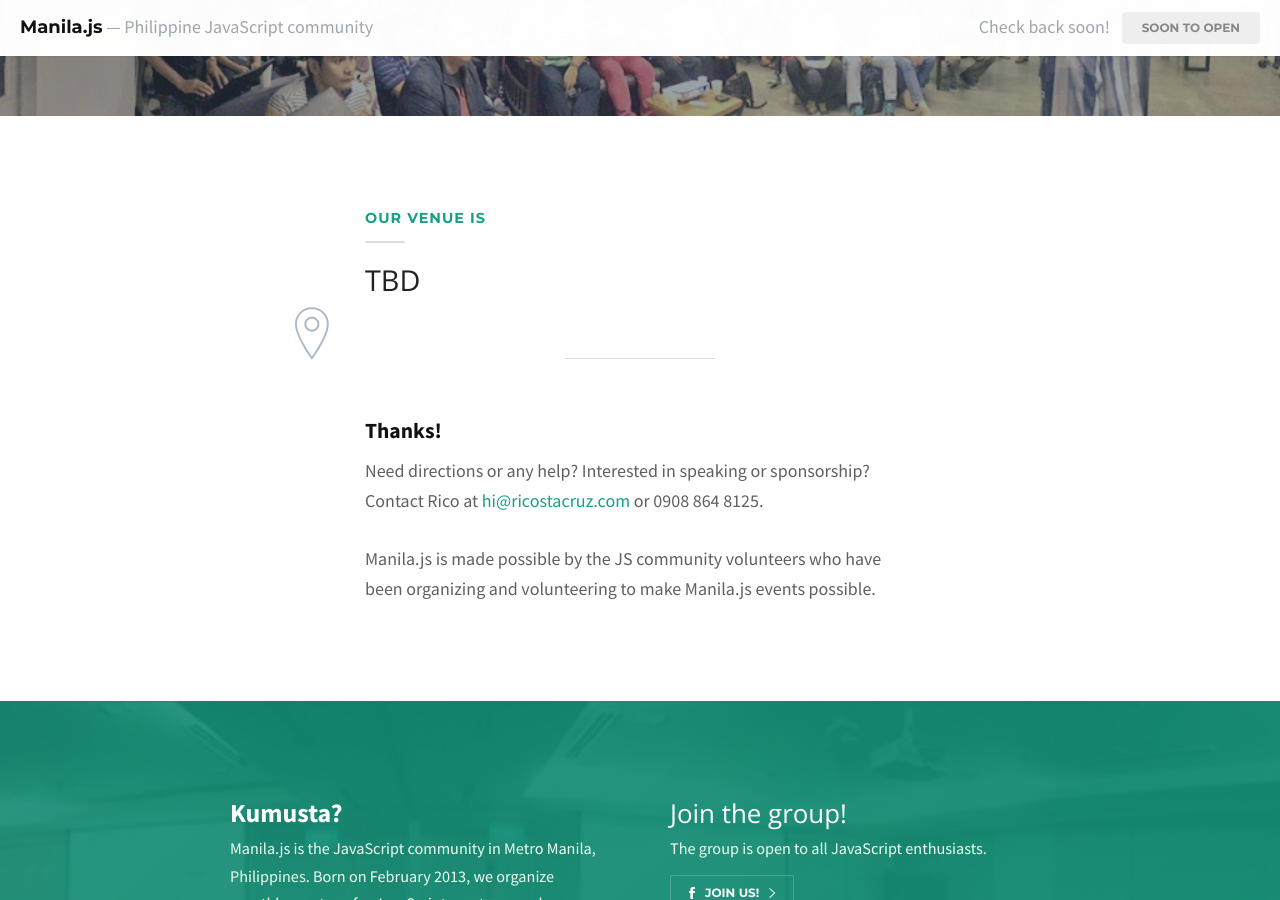
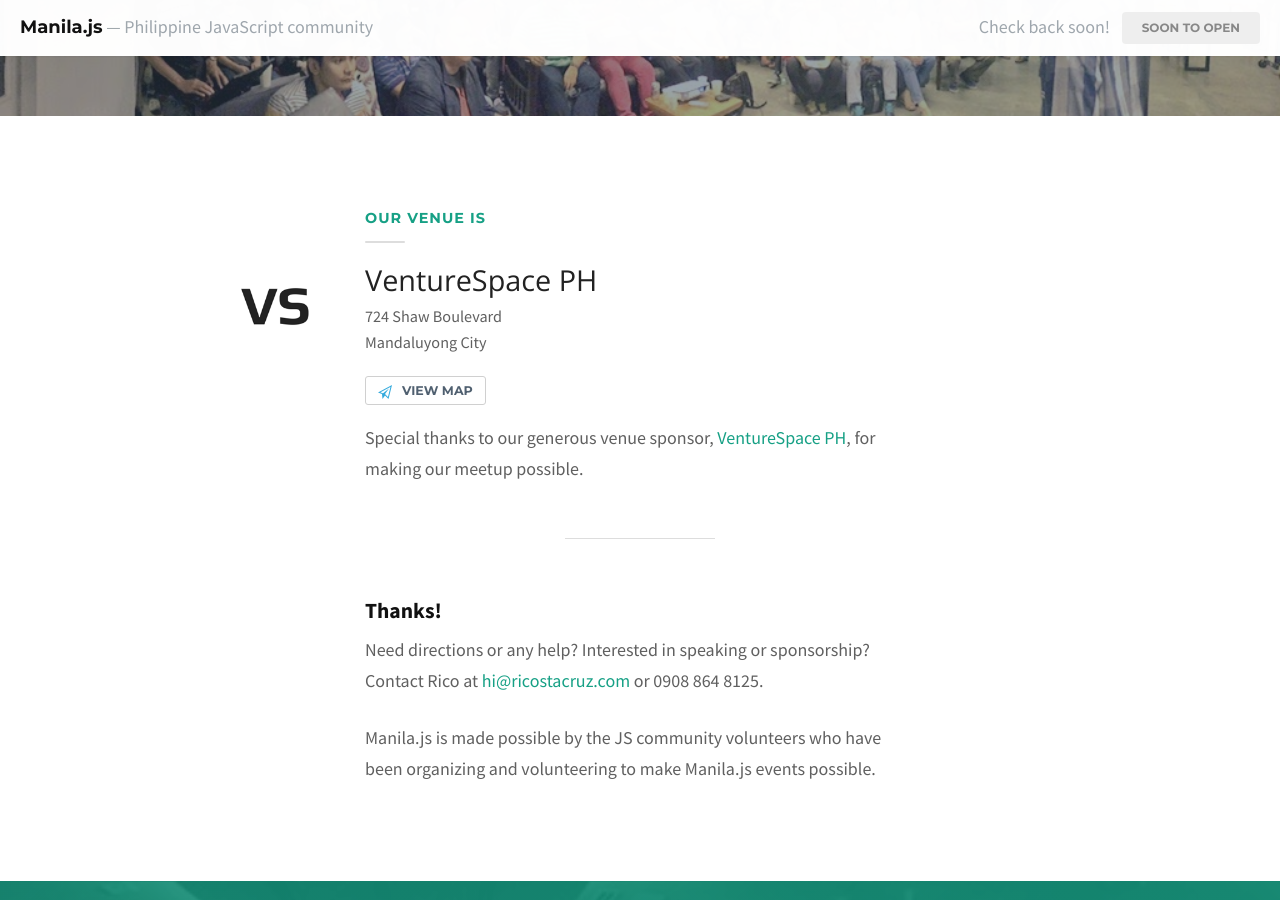
Before and after one commit to manilajs/manilajs.com, a Jekyll site: the page built from index.md, in a window 1280 px wide and 900 px high, scrolled down 1922 px. Built offline with Jekyll 4.4.1, drawn with Linux system fonts in a browser that asks for light colours; nearby versions of some CDN libraries; some web fonts are replaced; some of the changed text lies outside the part shown.

Commit message:
Add venue information.
Note that venue URL is currently set to Facebook page --- if
VentureSpace PH has a landing site, we should update this to use that
instead.

```diff
--- a/index.md
+++ b/index.md
@@ -11,7 +11,7 @@
   series: "016"
   date: 2016-02-05
   time: 7PM
-  location: TBD
+  location: VentureSpace PH, Shaw Boulevard
 
 registration:
   # date:
@@ -28,15 +28,14 @@
   attribution_url: "https://unsplash.com/photos/NuE8Nu3otjo"
 
 # -- Comment out the venue if it's TBD --
-# venue:
-#   name: Silicon Valley Insight
-#   icon: images/015/v-svi.png
-#   url: http://siliconvalleyinsight.com/
-#   map: https://goo.gl/dGawZT
-#   address: |
-#     29th floor, Twenty-Four Seven McKinley<br>
-#     24th St cor. 7th ave cor. McKinley Parkway<br>
-#     BGC, Taguig
+venue:
+  name: VentureSpace PH
+  icon: images/016/v-vs.png
+  url: https://www.facebook.com/VentureSpacePH/
+  map: https://goo.gl/maps/wbPWmDD9vn72
+  address: |
+    724 Shaw Boulevard<br>
+    Mandaluyong City
 
 # -- Comment out the drinkup if it's not available --
 # drinkup: <see above>
```
Also changed, not shown: images/016/v-vs.png (added).
